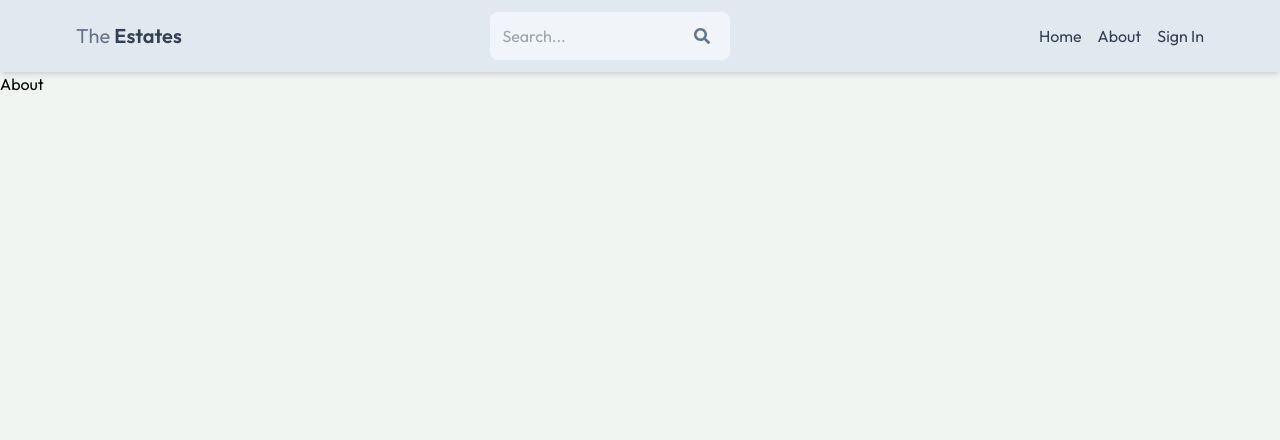
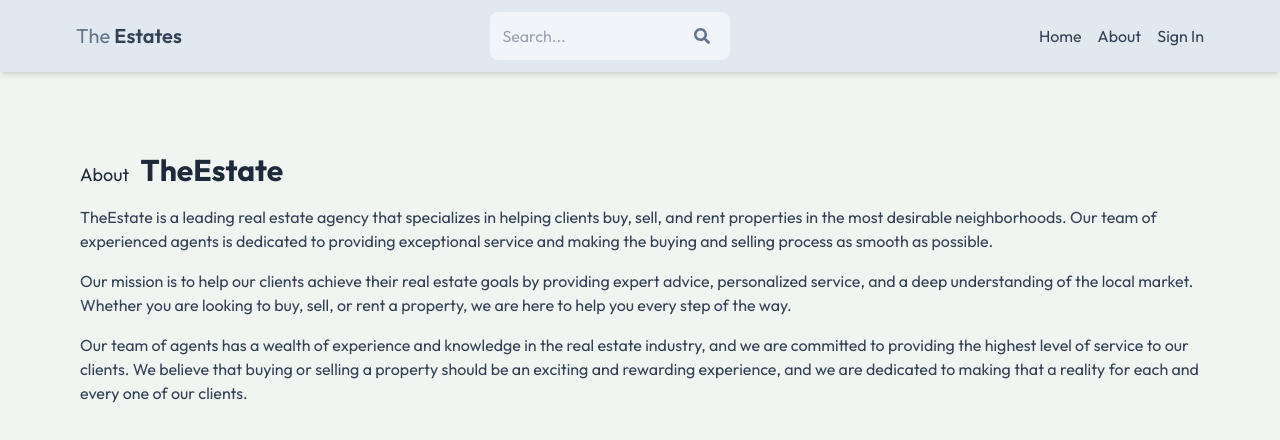
Before and after one commit to ishanaryan1602/Real-State-App, a React (Vite) app in the folder client/: page /about in a window 1280 px wide. Shown: the top 440 px of the page. Built offline with nearby package versions, Linux system fonts and the light colour scheme; no server answers.

Commit message:
complete about page

```diff
--- a/client/index.html
+++ b/client/index.html
@@ -2,9 +2,8 @@
 <html lang="en">
   <head>
     <meta charset="UTF-8" />
-    <link rel="icon" type="image/svg+xml" href="/vite.svg" />
     <meta name="viewport" content="width=device-width, initial-scale=1.0" />
-    <title>Vite + React</title>
+    <title>TheEstate</title>
     <style>
       @import url('https://fonts.googleapis.com/css2?family=Outfit:wght@100..900&display=swap');
       </style>
--- a/client/src/pages/About.jsx
+++ b/client/src/pages/About.jsx
@@ -2,6 +2,13 @@ import React from 'react'
 
 export default function About() {
   return (
-    <div>About</div>
+    <div className='py-20 px-4 max-w-6xl mx-auto'>
+      <h1 className='text-3xl font-bold mb-4 text-slate-800'><span className='text-lg font-normal'>About</span> &nbsp;TheEstate</h1>
+      <p className='mb-4 text-slate-700'>TheEstate is a leading real estate agency that specializes in helping clients buy, sell, and rent properties in the most desirable neighborhoods. Our team of experienced agents is dedicated to providing exceptional service and making the buying and selling process as smooth as possible.</p>
+      <p className='mb-4 text-slate-700'>
+      Our mission is to help our clients achieve their real estate goals by providing expert advice, personalized service, and a deep understanding of the local market. Whether you are looking to buy, sell, or rent a property, we are here to help you every step of the way.
+      </p>
+      <p className='mb-4 text-slate-700'>Our team of agents has a wealth of experience and knowledge in the real estate industry, and we are committed to providing the highest level of service to our clients. We believe that buying or selling a property should be an exciting and rewarding experience, and we are dedicated to making that a reality for each and every one of our clients.</p>
+    </div>
   )
 }
```
